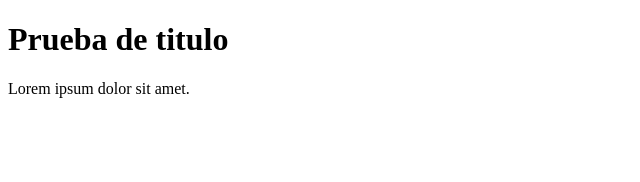
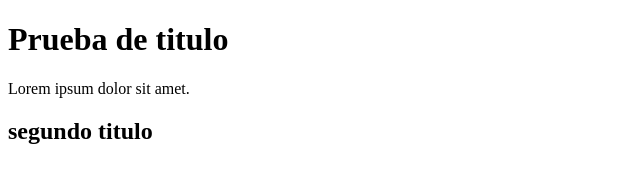
Before and after one commit to frkolc/github-practica, a plain HTML site: page index.html in a window 1280 px wide. Shown: the whole page, without its empty margins (0-640 px from the left). Drawn offline with Linux system fonts and the light colour scheme.

Commit message:
se agrega un commit

```diff
--- a/index.html
+++ b/index.html
@@ -9,5 +9,6 @@
 <body>
     <h1>Prueba de titulo</h1>
     <p>Lorem ipsum dolor sit amet.</p>
+    <h2>segundo titulo</h2>
 </body>
 </html>
```
